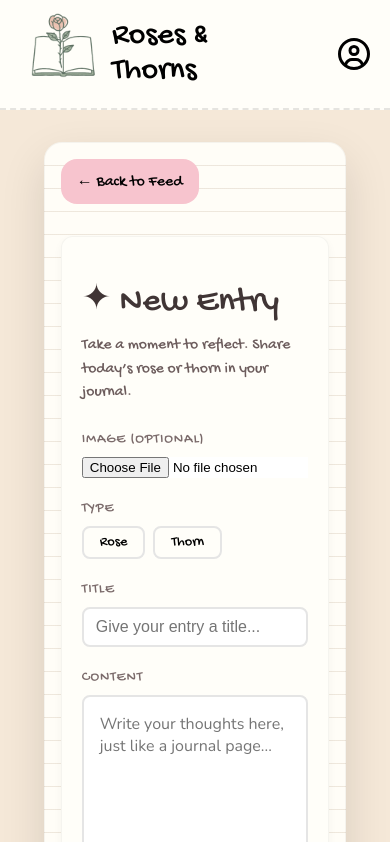
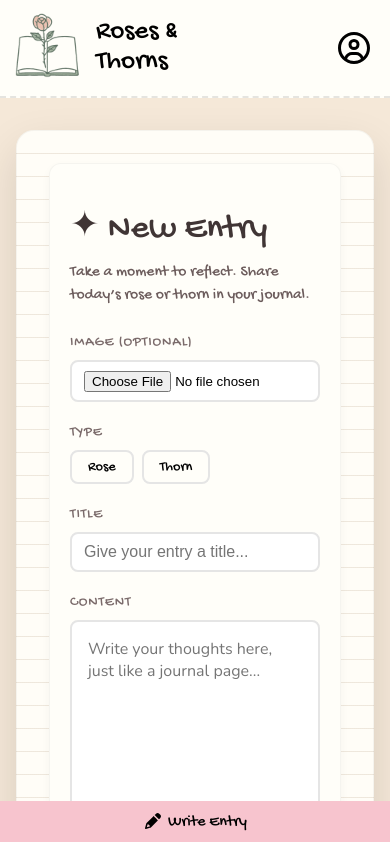
Before and after one commit to mmari0c/roses-and-thorns, a React (Vite) app: page /create-post in a window 390 px wide. Shown: the top 842 px of the page. Built offline with nearby package versions, Linux system fonts and the light colour scheme; a web font is replaced by a local one.

Commit message:
UX changes

```diff
--- a/src/App.css
+++ b/src/App.css
@@ -11,8 +11,6 @@
 }
 
 .feed-header {
-  display: flex;
-  justify-content: space-between; /* aligns button with cards */
   margin-bottom: 2rem;
 }
 
@@ -129,22 +127,8 @@ textarea {
     text-align: center;
   }
 
-  .paper-shell {
-    padding: 1rem;
-  }
-
   .feed {
     gap: 1rem;
   }
 
-  .feed-header .create-post-button {
-    width: 100%;
-    justify-content: center;
-    position: fixed;
-    z-index: 9999;
-    bottom: 0;
-    left: 0; /* Align the button to the left edge of the container */
-    border-radius: 0%;
-  }
-
 }
--- a/src/App.jsx
+++ b/src/App.jsx
@@ -98,8 +98,9 @@ function App() {
   return (
   <div className="feed-container">
     <div className="feed-header">
+    {/* <input  onChange={handleSearch}placeholder='Search post...'></input> */}
       <div className='settings'>
-          {/* <input  onChange={handleSearch}placeholder='Search post...'></input> */}
+
           <div className="filter-bar">
             <button
               className={ filterBy === "all" ? "all-active" : ""}
@@ -129,9 +130,6 @@ function App() {
           <option value="mostSupported">Most Supported</option>
         </select>
       </div>
-      <Link to={"/create-post"}>
-        <button className="create-post-button"><FontAwesomeIcon icon={faPencil} />Create Entry</button>
-      </Link>
     </div>
 
     <div className="feed">
--- a/src/components/PostDetails.css
+++ b/src/components/PostDetails.css
@@ -111,6 +111,10 @@
    overflow-x: hidden;
    white-space: normal;
    word-wrap: break-word;
+ }
+
+ .comment-input-wrapper textarea:focus {
+  border: 2px solid var(--thorn-strong);
  }
 
  /* Submit button inside textarea container */
--- a/src/index.css
+++ b/src/index.css
@@ -111,7 +111,21 @@ button:active {
 input {
   background-color: white;
   color: black;
+  padding: 0.55rem 0.75rem;
+  border-radius: 8px;
+  border: 2px solid #e5e5e5;
 }
+
+input:focus, select:focus {
+  border: 2px solid var(--rose-strong); /* purple border */
+  outline: none; /* remove default outline if you want */
+}
+
+textarea:focus {
+  border: 2px solid var(--thorn-strong); /* purple border */
+  outline: none; /* remove default outline if you want */
+}
+
 
 textarea {
   background-color: white;
--- a/src/routes/CreatePost.css
+++ b/src/routes/CreatePost.css
@@ -18,8 +18,6 @@
   padding: 1rem 1.25rem;
   border: 1px solid rgba(0, 0, 0, 0.04);
   box-shadow: 0 4px 10px rgba(0, 0, 0, 0.04);
-   /* soft notebook lines */
-  margin: 2rem auto;
  }
 
 
--- a/src/routes/CreatePost.jsx
+++ b/src/routes/CreatePost.jsx
@@ -107,13 +107,6 @@ function CreatePost() {
 
   return (
 <div className="create-page">
-  <button
-    className="create-post-button back-button"
-    onClick={() => window.history.back()}
-  >
-    &larr; Back to Feed
-  </button>
-
   <div className="create-post-container entry-paper">
   {/* <img className="tape tape-left" src={tape} alt="tape" />
   <img className="tape tape-right" src={tape} alt="tape" /> */}
--- a/src/routes/Layout.css
+++ b/src/routes/Layout.css
@@ -14,13 +14,11 @@
    border-bottom: 2px dashed rgba(0,0,0,0.1);
    background: #fffef9;
    margin: 0rem -1rem;
-   padding: 0rem 1rem;
-   max-height: 7rem;
+   padding: 0rem 1rem 0rem 0rem;
  }
 
  /* Title styling */
  .app-title {
-   font-size: 2rem;
    font-weight: 700;
    line-height: 1.1;
    margin: 0;
@@ -28,7 +26,7 @@
    align-items: center;
  }
 
- .app-title img {
+ .app-header img {
   width: 6rem;
  }
 
@@ -94,6 +92,10 @@
 
 .user-dropdown button:hover {
   background: #f5f5f5;
+}
+
+.user-dropdown span {
+  border-bottom: 2px dashed rgba(0,0,0,0.1);
 }
 
 .paper-shell {
@@ -181,4 +183,28 @@ footer .footer-app {
   .username {
     display: none;
   }
+
+  .app-title span {
+    font-size: 1.7rem;
+  }
+
+  .app-nav .create-post-button {
+    width: 100%;
+    justify-content: center;
+    position: fixed;
+    z-index: 9999;
+    bottom: 0;
+    left: 0; /* Align the button to the left edge of the container */
+    border-radius: 0%;
+  }
+
+  .paper-shell {
+    width: -webkit-fill-available;
+  }
 }
+
+@media (max-width: 700px) {
+  .title {
+    display: grid;
+  }
+}
--- a/src/routes/Layout.jsx
+++ b/src/routes/Layout.jsx
@@ -1,7 +1,7 @@
 import { Outlet, useNavigate, Link } from "react-router"
 import { useEffect, useState } from "react";
 import { FontAwesomeIcon } from "@fortawesome/react-fontawesome"
-import { faHeart } from "@fortawesome/free-solid-svg-icons"
+import { faHeart, faPencil } from "@fortawesome/free-solid-svg-icons"
 import { supabase } from "../client";
 import { faCircleUser } from "@fortawesome/free-regular-svg-icons"
 
@@ -38,26 +38,27 @@ function Layout() {
    return (
       <div className="layout">
          <header className="app-header">
-            <h1 className="app-title">
-                  <Link to="/feed" className="brand">
-                     <img src={Logo} alt="Roses & Thorns logo" className="brand-logo" />
-                  </Link>
-               <div>
-                  <span className="title-rose">Roses</span>
-                  <span className="and-brown"> & </span>
-                  <br />
-                  <span className="title-thorn">Thorns</span>
-               </div>
-            </h1>
+            <Link to="/feed" className="brand">
+               <h1 className="app-title">
+                  <img src={Logo} alt="Roses & Thorns logo" className="brand-logo" />
+                  <div className="title">
+                     <span className="title-rose">Roses & </span>
+                     <span className="title-thorn">Thorns</span>
+                  </div>
+               </h1>
+            </Link>
 
             <nav className="app-nav">
+               <Link to={"/create-post"}>
+               <button className="create-post-button"><FontAwesomeIcon icon={faPencil} />Write Entry</button>
+               </Link>
                <div className="user-menu-wrapper" onClick={toggleMenu}>
-                  <span className="username">{username}</span>
                   <FontAwesomeIcon icon={faCircleUser} size="2x" />
                </div>
 
                {menuOpen && (
                   <div className="user-dropdown">
+                     <span>{username}</span>
                      <Link to={`/profile/${username}`} >
                         <button>View Journal</button>
                      </Link>
```
